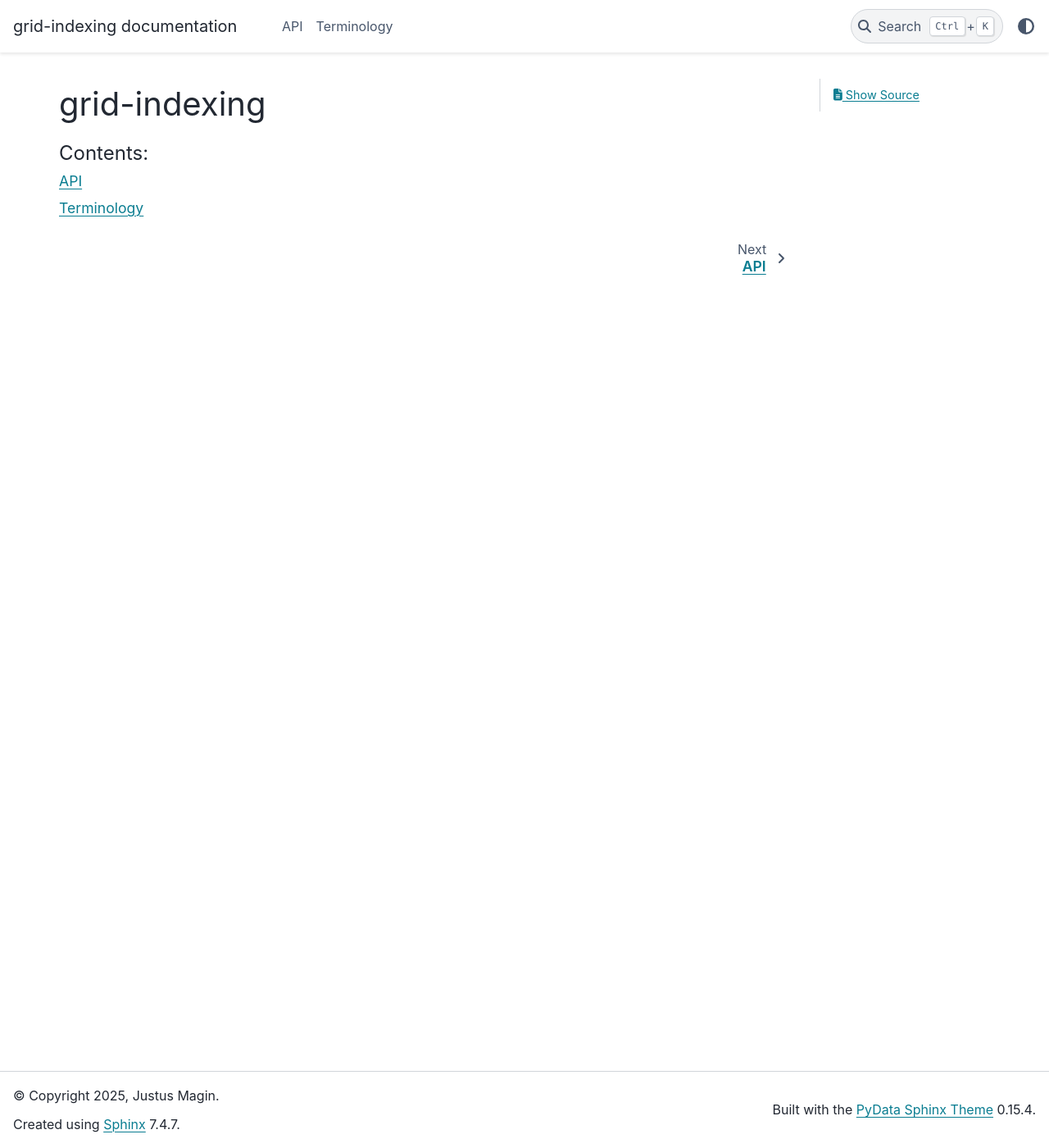
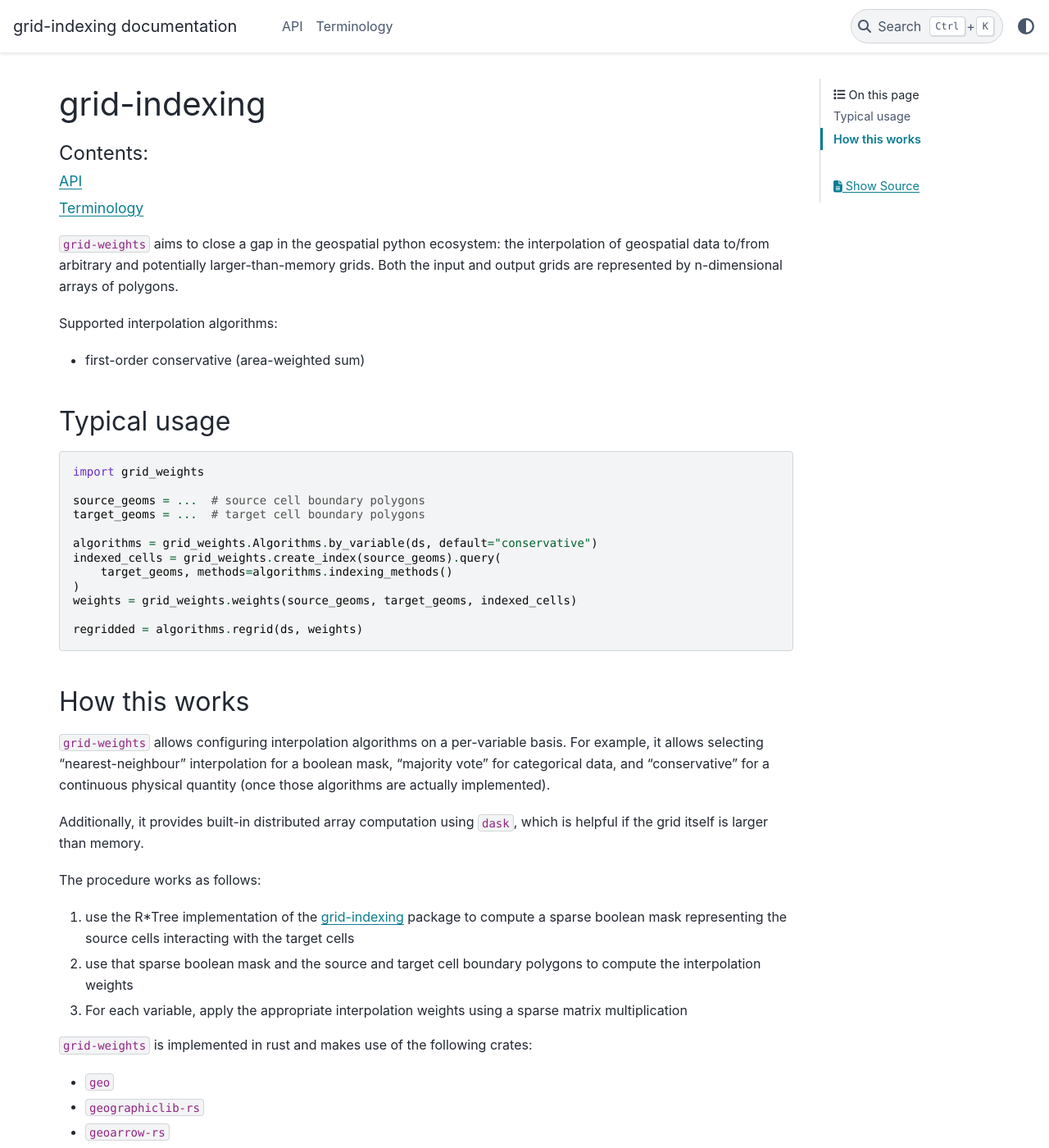
Before and after one commit to keewis/grid-weights, a Sphinx documentation site: the page built from docs/index.md, in a window 1280 px wide and 1400 px high. Shown: the whole window at 82% size. Built offline with Sphinx 7.4.7 and the PyData theme 0.15.4, drawn with Linux system fonts in a browser that asks for light colours; some of the changed text lies outside the part shown.

Commit message:
rudimentary description based on the README

````diff
--- a/docs/index.md
+++ b/docs/index.md
@@ -9,3 +9,53 @@ caption: Contents:
 api
 glossary
 ```
+
+`grid-weights` aims to close a gap in the geospatial python ecosystem: the interpolation of geospatial data to/from arbitrary and potentially larger-than-memory grids. Both the input and output grids are represented by n-dimensional arrays of polygons.
+
+Supported interpolation algorithms:
+
+- first-order conservative (area-weighted sum)
+
+## Typical usage
+
+```python
+import grid_weights
+
+source_geoms = ...  # source cell boundary polygons
+target_geoms = ...  # target cell boundary polygons
+
+algorithms = grid_weights.Algorithms.by_variable(ds, default="conservative")
+indexed_cells = grid_weights.create_index(source_geoms).query(
+    target_geoms, methods=algorithms.indexing_methods()
+)
+weights = grid_weights.weights(source_geoms, target_geoms, indexed_cells)
+
+regridded = algorithms.regrid(ds, weights)
+```
+
+## How this works
+
+`grid-weights` allows configuring interpolation algorithms on a per-variable basis. For example, it allows selecting "nearest-neighbour" interpolation for a boolean mask, "majority vote" for categorical data, and "conservative" for a continuous physical quantity (once those algorithms are actually implemented).
+
+Additionally, it provides built-in distributed array computation using `dask`, which is helpful if the grid itself is larger than memory.
+
+The procedure works as follows:
+
+1. use the R\*Tree implementation of the [grid-indexing](https://github.com/keewis/grid-indexing) package to compute a sparse boolean mask representing the source cells interacting with the target cells
+2. use that sparse boolean mask and the source and target cell boundary polygons to compute the interpolation weights
+3. For each variable, apply the appropriate interpolation weights using a sparse matrix multiplication
+
+`grid-weights` is implemented in rust and makes use of the following crates:
+
+- `geo`
+- `geographiclib-rs`
+- `geoarrow-rs`
+- `numpy`
+- `pyo3`
+- `pyo3-arrow`
+
+Its python dependencies are:
+
+- `sparse<=0.15`
+- `geoarrow-rust-core=0.4.0b3`
+- `grid-indexing>=0.1.1`
````
